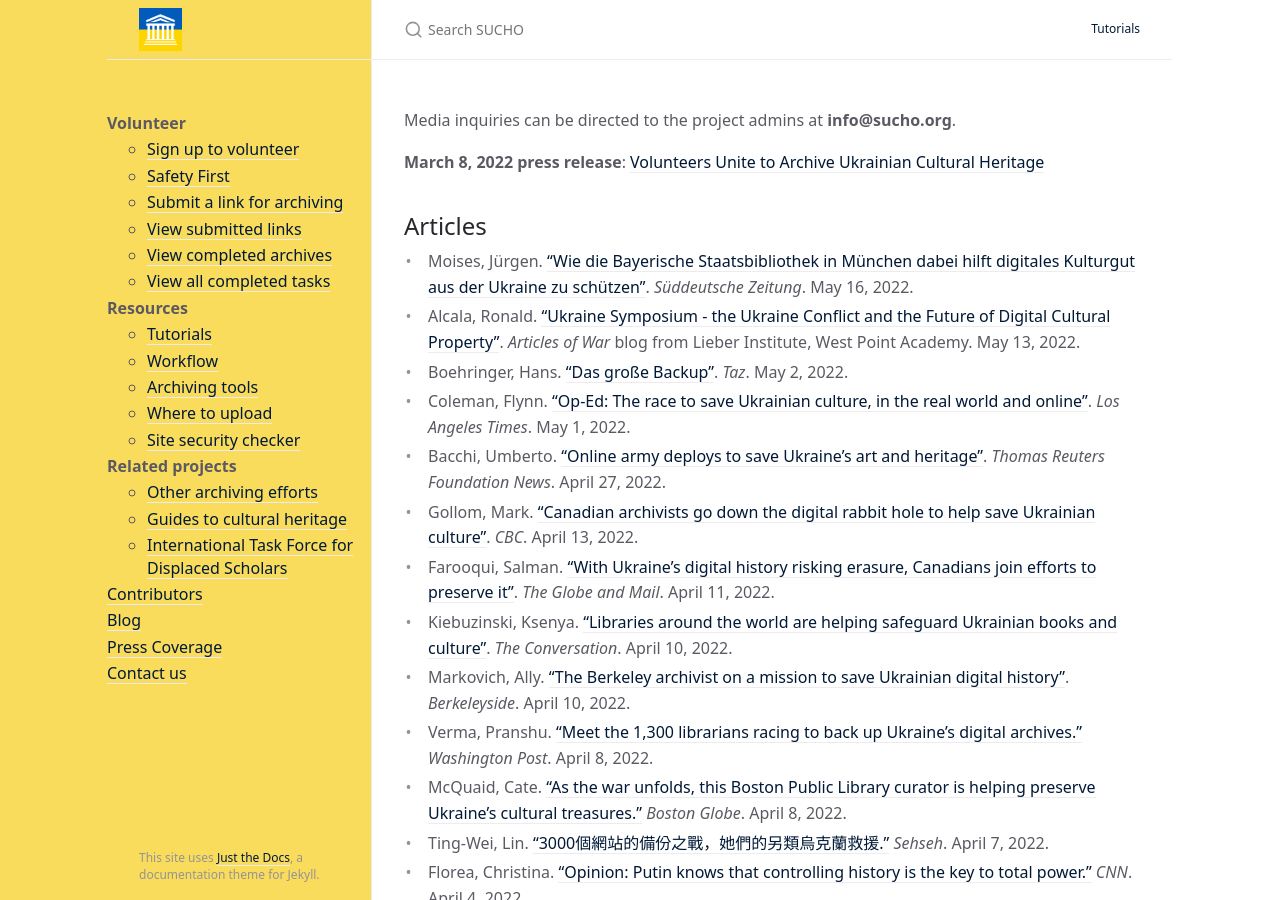
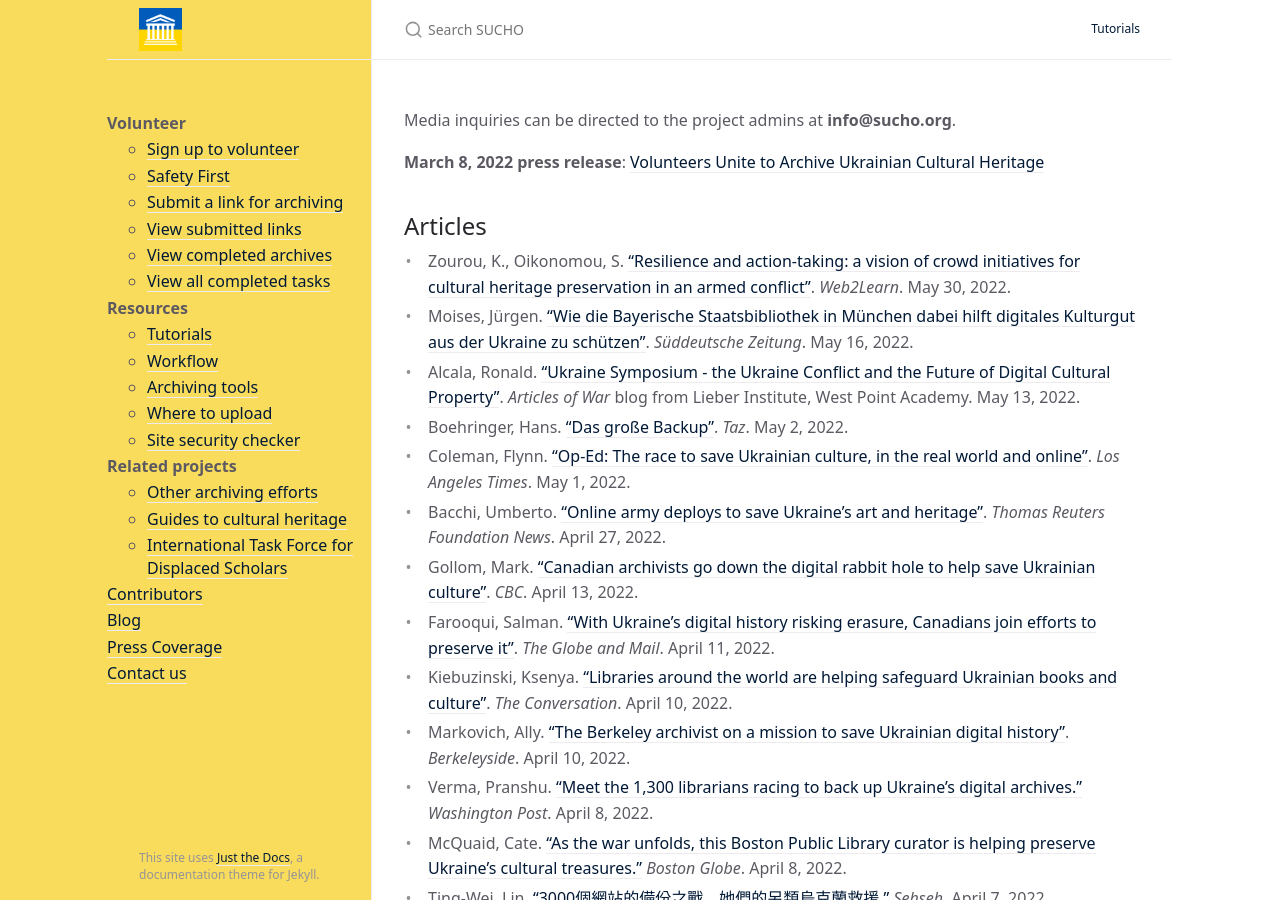
Before and after one commit to sucho-archiving/sucho-archiving.github.io, a Jekyll site: the page built from press.md, in a window 1280 px wide and 900 px high. Built offline with Jekyll 4.4.1, drawn with Linux system fonts in a browser that asks for light colours.

Commit message:
added article

```diff
--- a/press.md
+++ b/press.md
@@ -9,6 +9,7 @@
 **March 8, 2022 press release**: [Volunteers Unite to Archive Ukrainian Cultural Heritage](/press-release-20220308-volunteers-unite)
 
 ## Articles
+- Zourou, K., Oikonomou, S. [“Resilience and action-taking: a vision of crowd initiatives for cultural heritage preservation in an armed conflict”](https://web2learn.eu/resilience-and-action-taking-a-vision-of-crowd-initiatives-for-cultural-heritage-preservation-in-an-armed-conflict/). *Web2Learn*. May 30, 2022.
 - Moises, Jürgen. ["Wie die Bayerische Staatsbibliothek in München dabei hilft digitales Kulturgut aus der Ukraine zu schützen"](https://www.sueddeutsche.de/muenchen/muenchen-bayerische-staatsbibliothek-digitales-kulturgut-websites-ukraine-1.5584863). *Süddeutsche Zeitung*. May 16, 2022.
 - Alcala, Ronald. ["Ukraine Symposium - the Ukraine Conflict and the Future of Digital Cultural Property"](https://lieber.westpoint.edu/ukraine-conflict-future-digital-cultural-property/). *Articles of War* blog from Lieber Institute, West Point Academy. May 13, 2022.
 - Boehringer, Hans. ["Das große Backup"](https://taz.de/Digitale-Kulturgueter-in-der-Ukraine/!5844619/). *Taz*. May 2, 2022.
```
